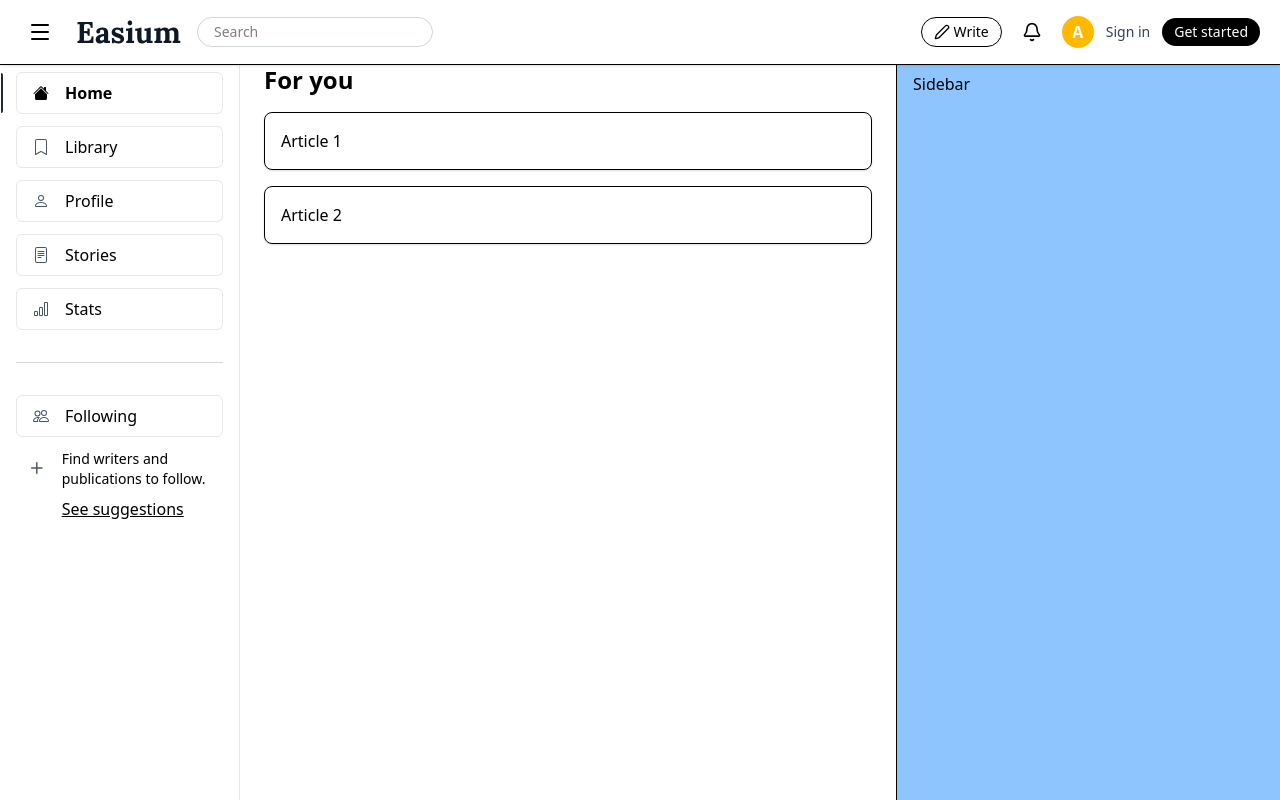
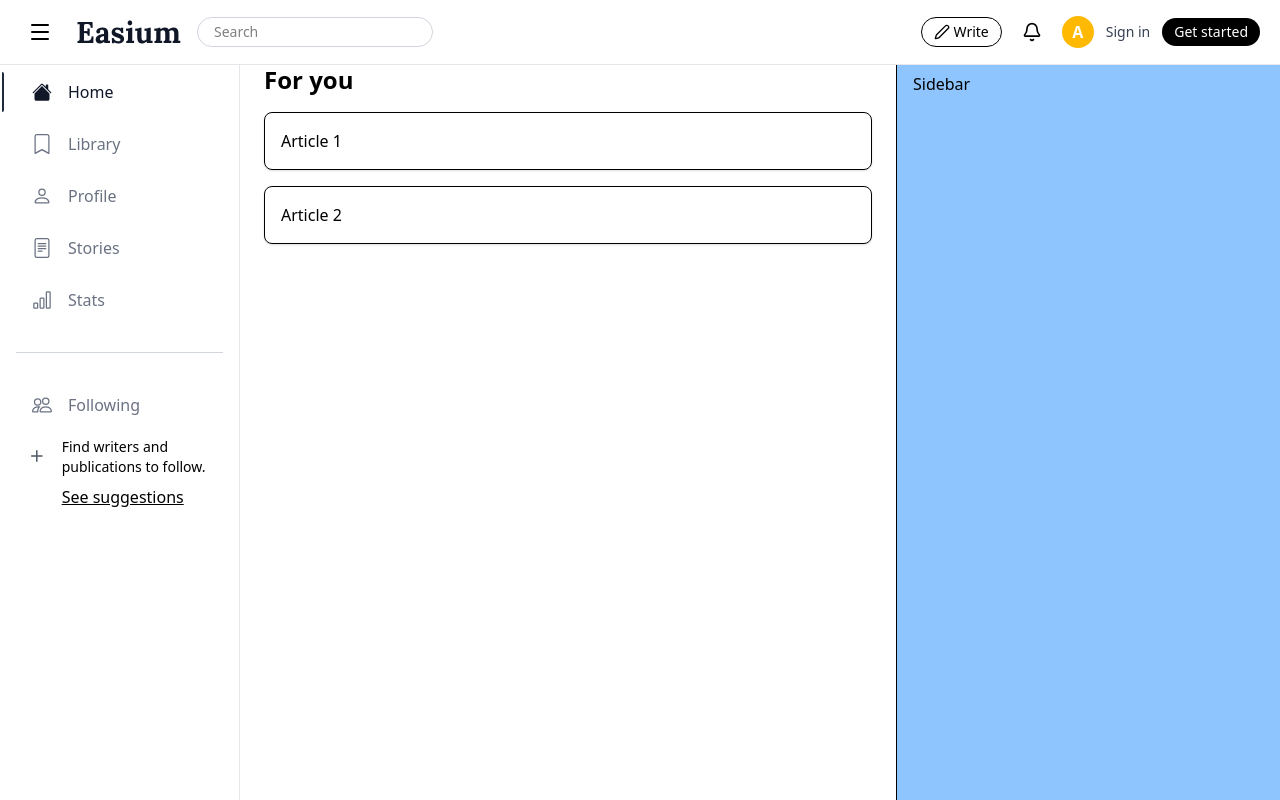
Before and after one commit to NgocPMT/FA25_FER202_GROUP_3, a React (Vite) app: page /home in a window 1280 px wide. Built offline with nearby package versions, Linux system fonts and the light colour scheme.

Commit message:
Đóng/Mở SideNavbar

```diff
--- a/src/components/Navbar.jsx
+++ b/src/components/Navbar.jsx
@@ -1,18 +1,18 @@
 import { Link } from "react-router-dom";
 import { Menu, Bell, Pen } from "lucide-react";
 
-const Navbar = () => {
+const Navbar = ({ onToggleSideNav }) => {
   return (
-    <nav className="sticky top-0 z-50 bg-white border-b shadow-sm">
+    <nav className="sticky top-0 z-50 bg-white border-b border-gray-200">
       <div className="flex justify-between items-center px-5 py-3">
-        {/* Left Section */}
         <div className="flex items-center gap-4">
-          {/* Sidebar button */}
-          <button className="p-2 rounded-full hover:bg-gray-100">
+          <button
+            className="p-2 rounded-full hover:bg-gray-100 cursor-pointer"
+            onClick={onToggleSideNav}
+          >
             <Menu className="w-6 h-6" />
           </button>
 
-          {/* Logo */}
           <Link
             to="/"
             className="font-lora font-bold text-2xl sm:text-3xl text-gray-900"
@@ -20,7 +20,6 @@ const Navbar = () => {
             Easium
           </Link>
 
-          {/* Search box */}
           <div className="hidden sm:block">
             <input
               type="text"
@@ -30,25 +29,20 @@ const Navbar = () => {
           </div>
         </div>
 
-        {/* Right Section */}
         <div className="flex items-center gap-3">
-          {/* Write button */}
           <button className="flex items-center gap-1 px-3 py-1 border rounded-full text-sm hover:bg-gray-100">
             <Pen className="w-4 h-4" />
             <span className="hidden sm:inline">Write</span>
           </button>
 
-          {/* Notification */}
           <button className="p-2 rounded-full hover:bg-gray-100">
             <Bell className="w-5 h-5" />
           </button>
 
-          {/* Avatar (sau này có thể đổi thành ảnh user) */}
           <div className="w-8 h-8 rounded-full bg-amber-400 flex items-center justify-center text-white font-bold cursor-pointer">
             A
           </div>
 
-          {/* Auth buttons */}
           <Link
             to="/sign-in"
             className="hidden sm:inline text-sm text-gray-700 hover:underline"
--- a/src/components/SideNavbar.jsx
+++ b/src/components/SideNavbar.jsx
@@ -12,41 +12,35 @@ import {
   BsBarChartFill,
   BsPeople,
   BsFillPeopleFill,
-  BsPlusCircle,
 } from "react-icons/bs";
-
 import { FiPlus } from "react-icons/fi";
 
-const MenuItem = ({ icon, iconFill, label, href, active, onClick }) => {
+const MenuItem = ({ icon, activeIcon, label, href, active, onClick }) => {
   return (
     <li
       onClick={onClick}
-      className="relative group flex items-center gap-4 pl-4 pr-3 py-2 rounded-md cursor-pointer hover:bg-gray-100 border border-gray-200"
+      className="relative group flex items-center gap-4 pl-4 pr-3 py-2 rounded-md cursor-pointer hover:bg-gray-100 transition-all"
     >
       <span
-        className={`absolute top-0 -left-4 h-full w-0.5 rounded-r ${
-          active ? "bg-gray-800" : "bg-transparent group-hover:bg-gray-800"
+        className={`absolute top-0 -left-3.5 h-full w-0.5 rounded-r transition-colors ${
+          active ? "bg-gray-800" : "bg-transparent"
         }`}
       ></span>
 
       <span
-        className={`group-hover:hidden ${active ? "hidden" : ""} text-gray-600`}
-      >
-        {icon}
-      </span>
-
-      <span
-        className={`hidden group-hover:inline ${
-          active ? "inline text-black" : ""
+        className={`text-xl transition-colors ${
+          active ? "text-gray-900" : "text-gray-500 group-hover:text-gray-800"
         }`}
       >
-        {iconFill}
+        {active ? activeIcon : icon}
       </span>
 
       <a
         href={href}
-        className={`flex-1 ${
-          active ? "font-bold text-black" : "group-hover:font-bold"
+        className={`flex-1 transition-colors duration-150 ${
+          active
+            ? "text-gray-900 font-medium"
+            : "text-gray-500 group-hover:text-gray-800"
         }`}
       >
         {label}
@@ -63,7 +57,7 @@ const SideNavbar = () => {
       <ul className="space-y-3">
         <MenuItem
           icon={<BsHouse />}
-          iconFill={<BsHouseFill />}
+          activeIcon={<BsHouseFill />}
           label="Home"
           href="#"
           active={activeItem === "Home"}
@@ -71,7 +65,7 @@ const SideNavbar = () => {
         />
         <MenuItem
           icon={<BsBookmark />}
-          iconFill={<BsBookmarkFill />}
+          activeIcon={<BsBookmarkFill />}
           label="Library"
           href="#"
           active={activeItem === "Library"}
@@ -79,7 +73,7 @@ const SideNavbar = () => {
         />
         <MenuItem
           icon={<BsPerson />}
-          iconFill={<BsPersonFill />}
+          activeIcon={<BsPersonFill />}
           label="Profile"
           href="#"
           active={activeItem === "Profile"}
@@ -87,7 +81,7 @@ const SideNavbar = () => {
         />
         <MenuItem
           icon={<BsFileText />}
-          iconFill={<BsFileTextFill />}
+          activeIcon={<BsFileTextFill />}
           label="Stories"
           href="#"
           active={activeItem === "Stories"}
@@ -95,7 +89,7 @@ const SideNavbar = () => {
         />
         <MenuItem
           icon={<BsBarChart />}
-          iconFill={<BsBarChartFill />}
+          activeIcon={<BsBarChartFill />}
           label="Stats"
           href="#"
           active={activeItem === "Stats"}
@@ -108,7 +102,7 @@ const SideNavbar = () => {
       <ul className="space-y-3">
         <MenuItem
           icon={<BsPeople />}
-          iconFill={<BsFillPeopleFill />}
+          activeIcon={<BsFillPeopleFill />}
           label="Following"
           href="#"
           active={activeItem === "Following"}
--- a/src/routes/HomeDashboard.jsx
+++ b/src/routes/HomeDashboard.jsx
@@ -1,20 +1,56 @@
+import { useState, useEffect } from "react";
 import Navbar from "../components/Navbar";
 import Sidebar from "../components/Sidebar";
 import SideNavbar from "../components/SideNavbar";
 import "../css/HomeDashboard.css";
 
 const HomeDashboard = () => {
+  const [showSideNav, setShowSideNav] = useState(window.innerWidth >= 1024);
+  const [isMobile, setIsMobile] = useState(window.innerWidth < 1024);
+
+  useEffect(() => {
+    const handleResize = () => {
+      const mobile = window.innerWidth < 1024;
+      setIsMobile(mobile);
+      setShowSideNav(!mobile);
+    };
+
+    handleResize();
+    window.addEventListener("resize", handleResize);
+    return () => window.removeEventListener("resize", handleResize);
+  }, []);
+
   return (
-    <div className="home-grid min-h-lvh">
-      <div className="fixed top-0 left-0 right-0 h-14 bg-red-300 z-50">
-        <Navbar />
+    <div className="home-grid min-h-lvh relative">
+      <div className="fixed top-0 left-0 right-0 h-14 z-60">
+        <Navbar onToggleSideNav={() => setShowSideNav((v) => !v)} />
       </div>
 
-      <div className="fixed top-14 left-0 h-[calc(100%-56px)] w-60 border-r border-gray-200 bg-white p-4 bg-white overflow-y-auto">
+      {isMobile && (
+        <div
+          className={`fixed inset-0 bg-black/40 z-40 transition-opacity duration-300 ease-in-out lg:hidden
+          ${showSideNav ? "opacity-100 visible" : "opacity-0 invisible"}`}
+          onClick={() => setShowSideNav(false)}
+        />
+      )}
+
+      <div
+        className={`fixed top-14 left-0 h-[calc(100%-56px)] w-60 border-r border-gray-200 bg-white p-4 overflow-y-auto z-50
+        transform transition-all duration-300 ease-in-out
+        ${
+          showSideNav
+            ? "translate-x-0 opacity-100"
+            : "-translate-x-full opacity-0 pointer-events-none"
+        }`}
+      >
         <SideNavbar />
       </div>
 
-      <main className="pt-16 ml-60 mr-96 p-6">
+      <main
+        className={`pt-16 ${
+          !isMobile && showSideNav ? "ml-60" : ""
+        } mr-96 p-6 transition-all duration-300 relative z-10`}
+      >
         <h1 className="text-2xl font-semibold mb-4">For you</h1>
         <div className="space-y-4">
           <div className="border p-4 rounded-lg shadow-sm">Article 1</div>
@@ -22,7 +58,7 @@ const HomeDashboard = () => {
         </div>
       </main>
 
-      <div className="fixed top-14 right-0 h-[calc(100%-56px)] w-96 bg-blue-300 border-l p-4">
+      <div className="fixed top-14 right-0 h-[calc(100%-56px)] w-96 bg-blue-300 border-l p-4 z-20">
         <Sidebar />
       </div>
     </div>
```
